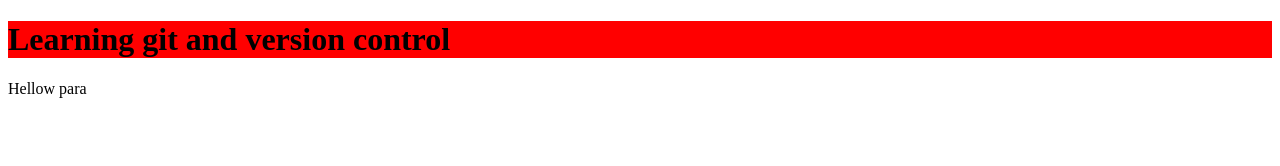
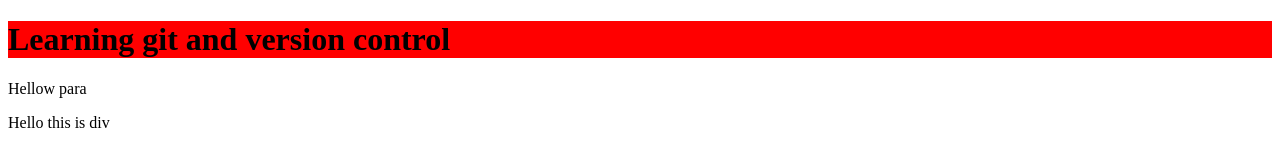
Before and after one commit to Developer-Adarsh/Learning-git, a plain HTML site: page index.html in a window 1280 px wide. Drawn offline with Linux system fonts and the light colour scheme.

Commit message:
Adding div

```diff
--- a/index.html
+++ b/index.html
@@ -9,5 +9,8 @@
 <body>
     <h1>Learning git and version control</h1>
     <p>Hellow para</p>
+    <div>
+        <p>Hello this is div</p>
+    </div>
 </body>
 </html>
```
